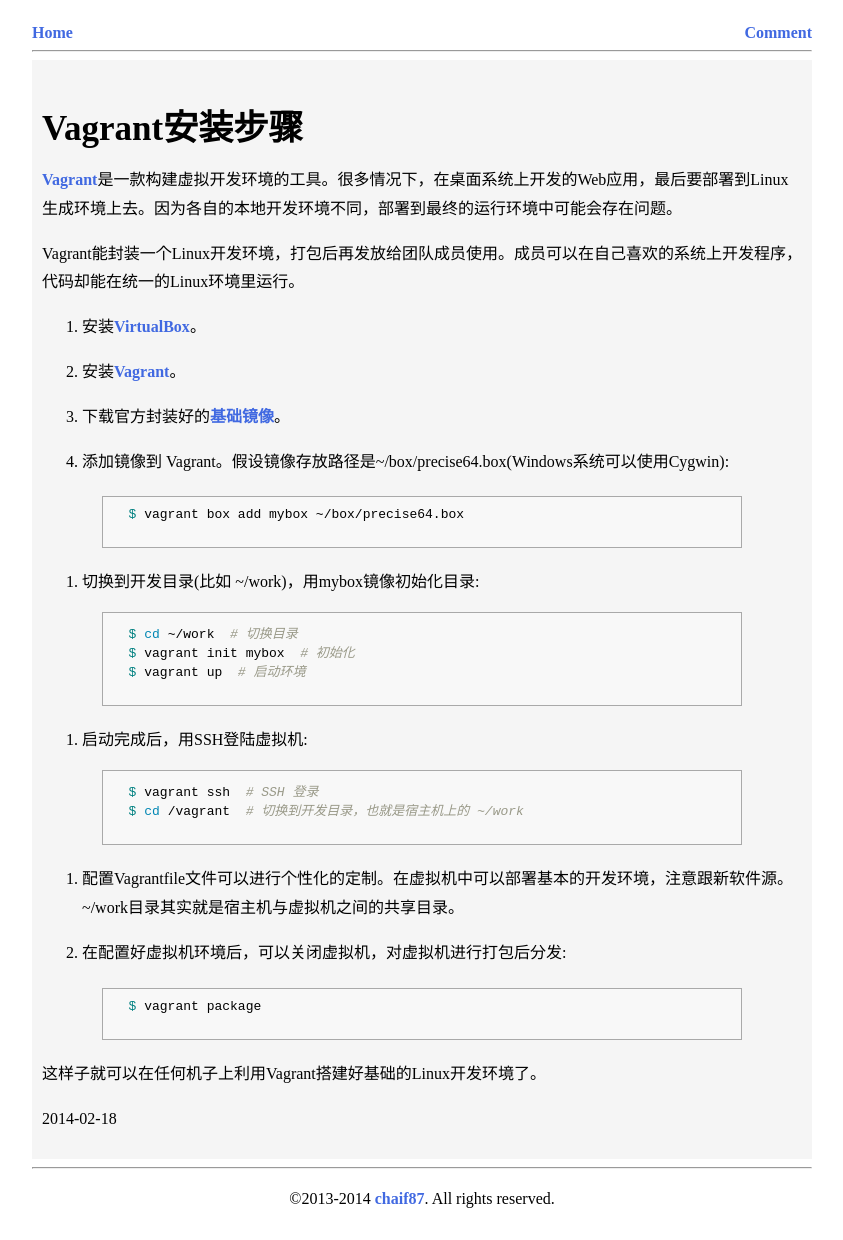
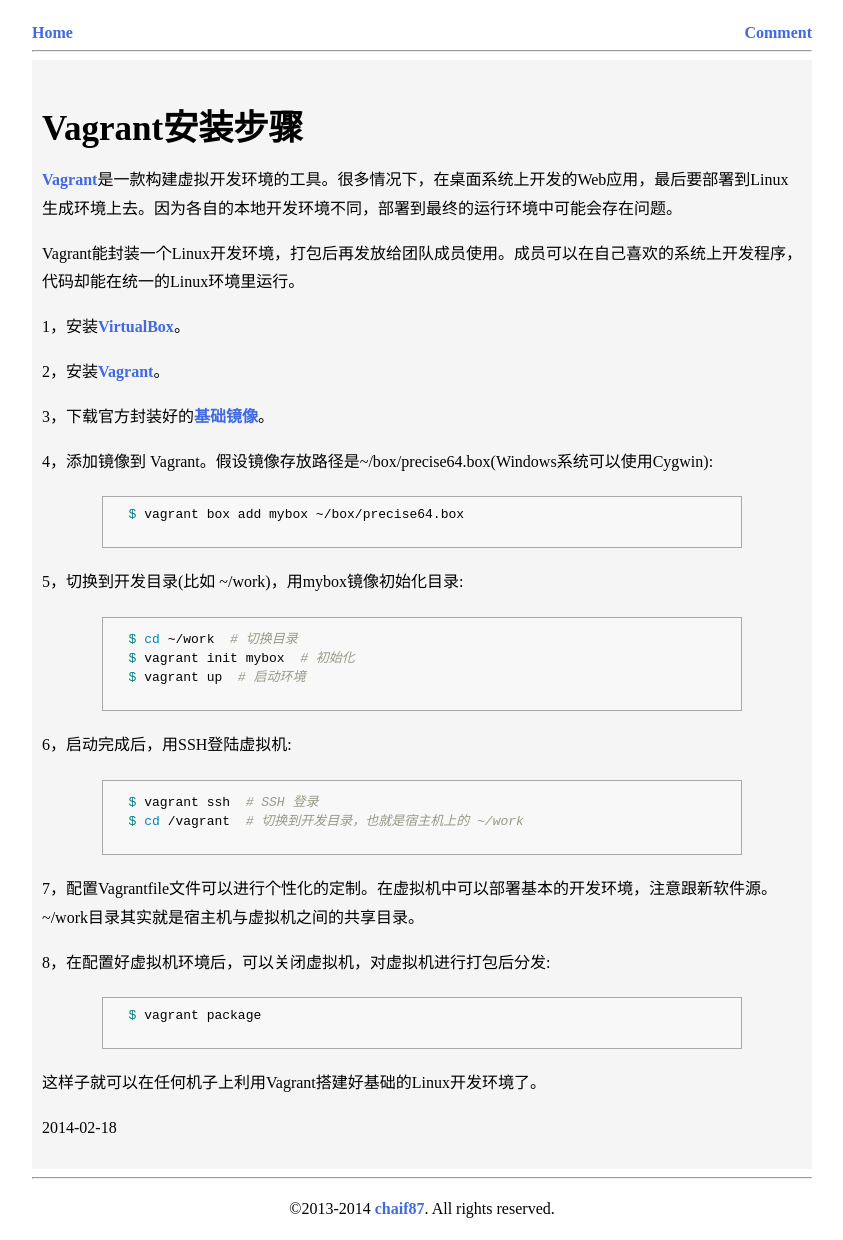
Before and after one commit to cforth/blog, a Jekyll site: the page built from _posts/2014-02-18-vagrant-install.md, in a window 1280 px wide. Shown: the whole page, without its empty margins (218-1061 px from the left). Built offline with Jekyll 4.4.1, drawn with Linux system fonts in a browser that asks for light colours; Markdown is read by kramdown in place of the engine named in the settings.

Commit message:
修复列表问题

```diff
--- a/_posts/2014-02-18-vagrant-install.md
+++ b/_posts/2014-02-18-vagrant-install.md
@@ -10,33 +10,33 @@
 
 Vagrant能封装一个Linux开发环境，打包后再发放给团队成员使用。成员可以在自己喜欢的系统上开发程序，代码却能在统一的Linux环境里运行。
 
-1. 安装[**VirtualBox**](https://www.virtualbox.org/wiki/Downloads)。
+1，安装[**VirtualBox**](https://www.virtualbox.org/wiki/Downloads)。
 
-2. 安装[**Vagrant**](http://www.vagrantup.com/)。
+2，安装[**Vagrant**](http://www.vagrantup.com/)。
 
-3. 下载官方封装好的[**基础镜像**](http://www.vagrantbox.es/)。
+3，下载官方封装好的[**基础镜像**](http://www.vagrantbox.es/)。
 
-4. 添加镜像到 Vagrant。假设镜像存放路径是~/box/precise64.box(Windows系统可以使用Cygwin):
+4，添加镜像到 Vagrant。假设镜像存放路径是~/box/precise64.box(Windows系统可以使用Cygwin):
   {% highlight bash %}
   $ vagrant box add mybox ~/box/precise64.box
   {% endhighlight %}
 
-5. 切换到开发目录(比如 ~/work)，用mybox镜像初始化目录:
+5，切换到开发目录(比如 ~/work)，用mybox镜像初始化目录:
   {% highlight bash %}
   $ cd ~/work  # 切换目录
   $ vagrant init mybox  # 初始化
   $ vagrant up  # 启动环境
   {% endhighlight %}
 
-6. 启动完成后，用SSH登陆虚拟机:
+6，启动完成后，用SSH登陆虚拟机:
   {% highlight bash %}
   $ vagrant ssh  # SSH 登录
   $ cd /vagrant  # 切换到开发目录，也就是宿主机上的 ~/work
   {% endhighlight %}
 
-7. 配置Vagrantfile文件可以进行个性化的定制。在虚拟机中可以部署基本的开发环境，注意跟新软件源。~/work目录其实就是宿主机与虚拟机之间的共享目录。
+7，配置Vagrantfile文件可以进行个性化的定制。在虚拟机中可以部署基本的开发环境，注意跟新软件源。~/work目录其实就是宿主机与虚拟机之间的共享目录。
 
-8. 在配置好虚拟机环境后，可以关闭虚拟机，对虚拟机进行打包后分发:
+8，在配置好虚拟机环境后，可以关闭虚拟机，对虚拟机进行打包后分发:
   {% highlight bash %}
   $ vagrant package
   {% endhighlight %}
```
